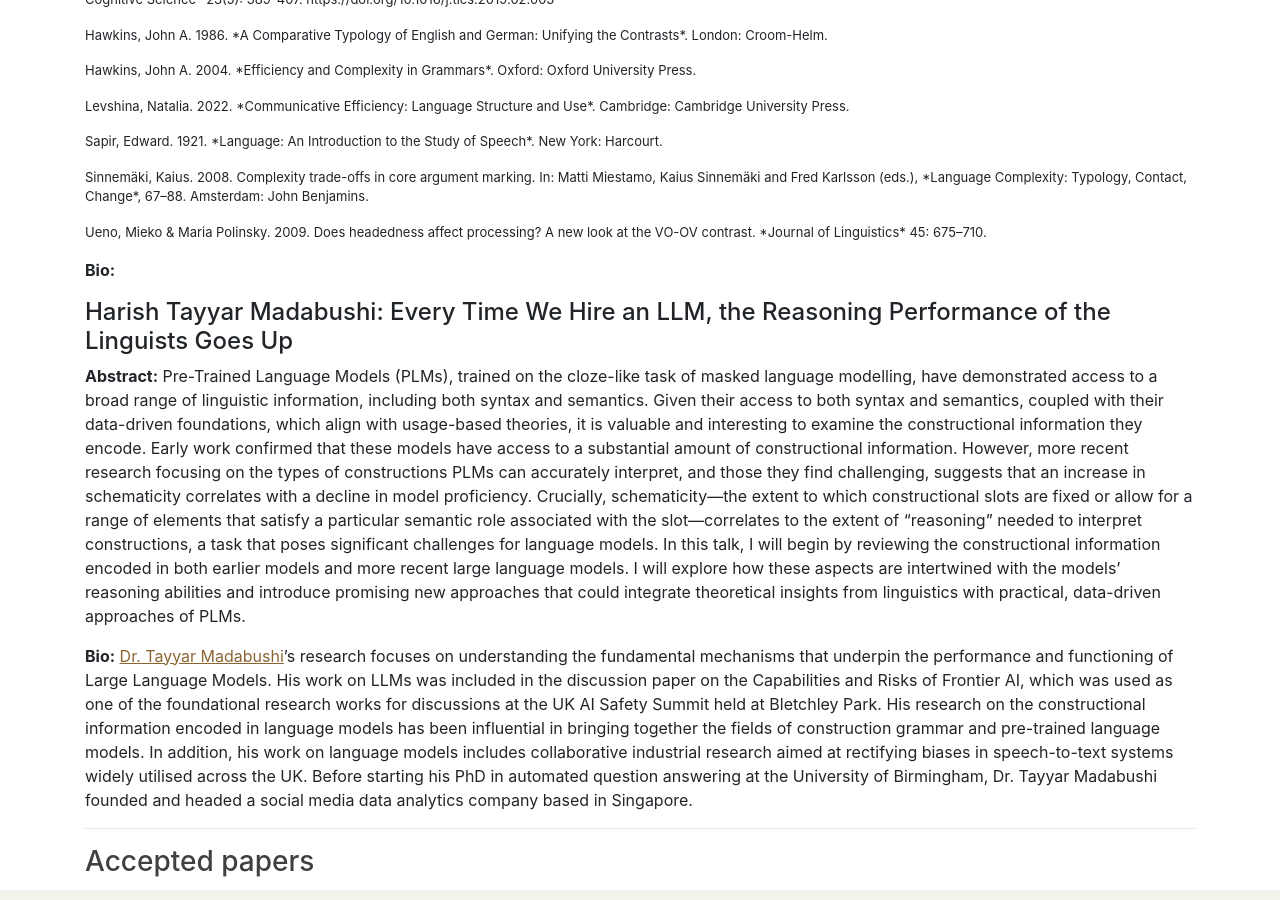
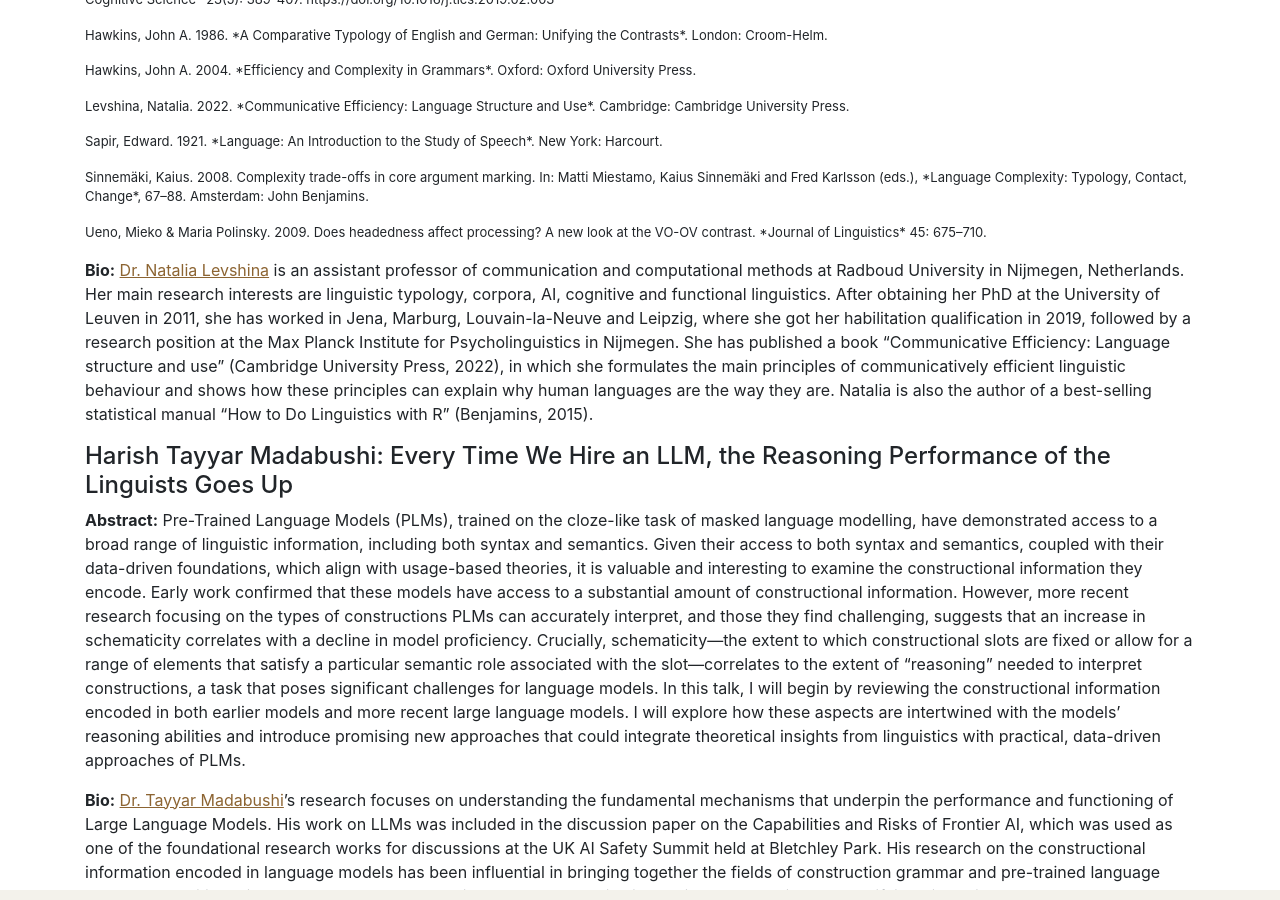
Before and after one commit to multiword/multiword.github.io, a Jekyll site: the page built from mweud2024/index.md, in a window 1280 px wide and 900 px high, scrolled down 3335 px. Built offline with Jekyll 4.4.1, drawn with Linux system fonts in a browser that asks for light colours; comment, search, counter and statistics services are not loaded.

Commit message:
Added bio Levshina

```diff
--- a/mweud2024/index.md
+++ b/mweud2024/index.md
@@ -268,7 +268,19 @@ Contact, Change*, 67–88. Amsterdam: John Benjamins.</p>
 VO-OV contrast. *Journal of Linguistics* 45: 675–710.</p>
 </div>
 
-**Bio:**
+**Bio:**  [Dr. Natalia Levshina](https://www.ru.nl/personen/levshina-n) is an
+assistant professor of communication and computational methods at Radboud
+University in Nijmegen, Netherlands. Her main research interests are linguistic
+typology, corpora, AI, cognitive and functional linguistics. After obtaining
+her PhD at the University of Leuven in 2011, she has worked in Jena, Marburg,
+Louvain-la-Neuve and Leipzig, where she got her habilitation qualification in
+2019, followed by a research position at the Max Planck Institute for
+Psycholinguistics in Nijmegen. She has published a book “Communicative
+Efficiency: Language structure and use” (Cambridge University Press, 2022), in
+which she formulates the main principles of communicatively efficient
+linguistic behaviour and shows how these principles can explain why human
+languages are the way they are. Natalia is also the author of a best-selling
+statistical manual “How to Do Linguistics with R” (Benjamins, 2015).
 
 #### <a name="madabushi">Harish Tayyar Madabushi: Every Time We Hire an LLM, the Reasoning Performance of the Linguists Goes Up</a>
 
```
